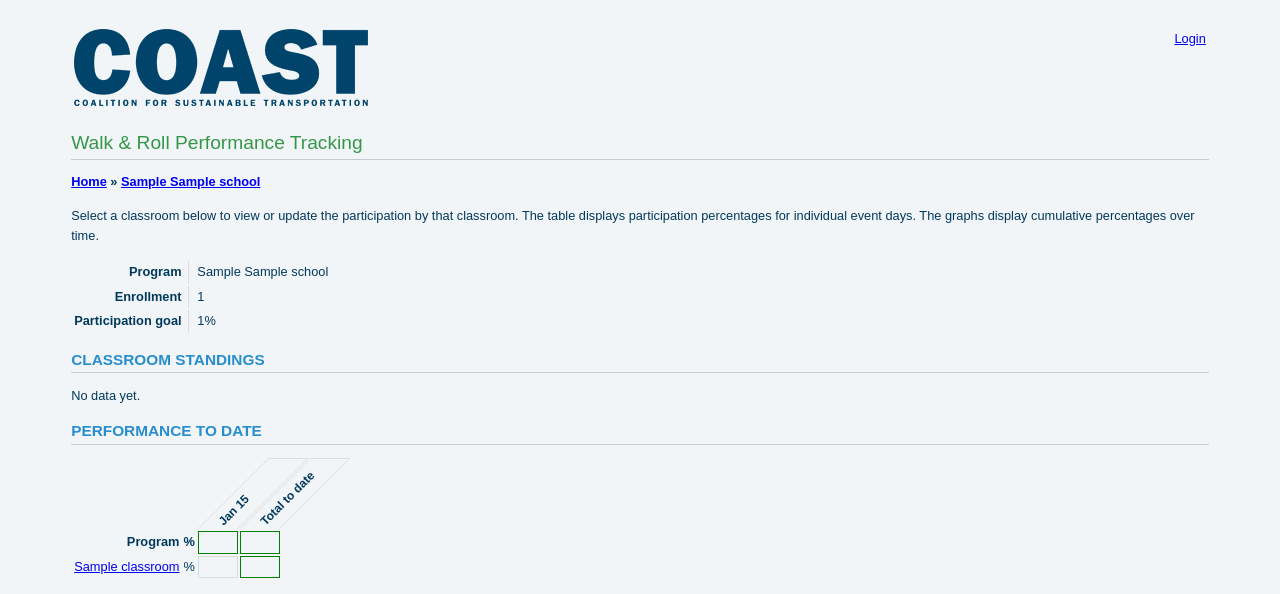
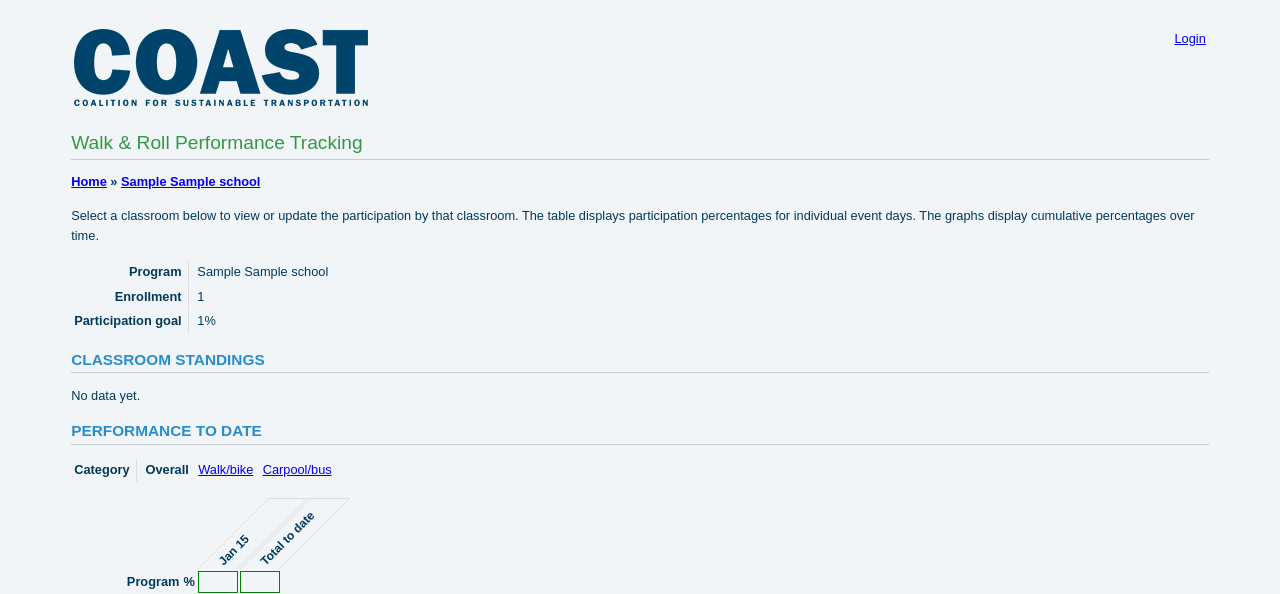
Before and after one commit to gjanee/wrpt, a Django app: page /program/1 in a window 1280 px wide. Shown: the top 594 px of the page. Run offline with Django 3.2, Linux system fonts and the light colour scheme; tables that the repository leaves empty hold one stand-in row (values such as "Sample post"); lists and menus that the app fills with data are empty; some libraries are stand-ins or nearby versions.

Commit message:
Added category tabs to the program page.

```diff
--- a/coast_wrpt/static/style.css
+++ b/coast_wrpt/static/style.css
@@ -44,6 +44,10 @@ span.note {
 
 span.error {
   color: red;
+}
+
+span.selected {
+  font-weight: bold;
 }
 
 table.form th {
--- a/wrpt/templates/wrpt/classroom.html
+++ b/wrpt/templates/wrpt/classroom.html
@@ -2,6 +2,8 @@
 
 {% comment %}
 Variables:
+  user = WrptUser
+  messages = [str, ...]
   program = Program
   classroom = Classroom
   form = CountForm
--- a/wrpt/templates/wrpt/program-n.html
+++ b/wrpt/templates/wrpt/program-n.html
@@ -11,12 +11,16 @@ Variables:
     dates = [EventDate, ...]
     data = [ProgramStats, ...]
     lastStats = ProgramStats # last entry in above not in future or None
+    attr = str # category attribute
+    cumAttr = str # same, cumulative
     classroomData = [(classroom, lastStats, [ClassroomStats, ...]), ...]
     classroomDataRanked = same
     tableSlices = [str, ...]
     graphs = [...] # see chart.html
     standingsStatement = str
 {% endcomment %}
+
+{% load wrpt %}
 
 {% block subbody %}
 
@@ -77,12 +81,10 @@ to work.
 <th class="left-header overall-row">Program</th>
 <th class="left-header overall-row">%</th>
 {% for d in data|slice:slice %}
-<td class="overall-row">
-{% if d.combinedPct != None %}{{ d.combinedPct }}{% endif %}
-</td>
+<td class="overall-row">{% getattr_or_empty d attr %}</td>
 {% endfor %}
 {% if forloop.last %}
-<td class="overall-row">{{ lastStats.combinedCumPct }}</td>
+<td class="overall-row">{% getattr_or_empty lastStats cumAttr %}</td>
 {% endif %}
 </tr>
 {% for r in classroomData %}
@@ -91,10 +93,10 @@ to work.
 href="{% url "classroom" r.0.pk %}">{{ r.0 }}</a></th>
 <th class="left-header">%</th>
 {% for d in r.2|slice:slice %}
-<td>{% if d.combinedPct != None %}{{ d.combinedPct }}{% endif %}</td>
+<td>{% getattr_or_empty d attr %}</td>
 {% endfor %}
 {% if forloop.parentloop.last %}
-<td class="overall-row">{{ r.1.combinedCumPct }}</td>
+<td class="overall-row">{% getattr_or_empty r.1 cumAttr %}</td>
 {% endif %}
 </tr>
 {% endfor %}
--- a/wrpt/templates/wrpt/program.html
+++ b/wrpt/templates/wrpt/program.html
@@ -1,4 +1,12 @@
 {% extends "base.html" %}
+
+{% comment %}
+Variables:
+  program = Program
+  hasData = bool
+  if hasData:
+    classroomDataRanked = [tuple, ...]
+{% endcomment %}
 
 {% block javascript %}
 {% if hasData %}
@@ -22,6 +30,28 @@ is necessary to reference the path indirectly.
 <h2>Classroom standings</h2>
 
 {% if hasData and classroomDataRanked %}
+{% if program.splitCounts %}
+<table class="form">
+<tr>
+<th>Category</th>
+{% if category == "overall" %}
+<td><span class="selected">Overall</span></td>
+{% else %}
+<td><a href="{% url "program" program.pk %}">Overall</a></td>
+{% endif %}
+{% if category == "walk/bike" %}
+<td><span class="selected">Walk/bike</span></td>
+{% else %}
+<td><a href="{% url "program" program.pk %}?c=a">Walk/bike</a></td>
+{% endif %}
+{% if category == "carpool/bus" %}
+<td><span class="selected">Carpool/bus</span></td>
+{% else %}
+<td><a href="{% url "program" program.pk %}?c=i">Carpool/bus</a></td>
+{% endif %}
+</tr>
+</table>
+{% endif %}
 {% block standings %}{% endblock %}
 <div id="standings_chart" class="chart"></div>
 {% else %}
@@ -31,6 +61,28 @@ is necessary to reference the path indirectly.
 <h2>Performance to date</h2>
 
 {% if hasData %}
+{% if program.splitCounts %}
+<p><table class="form">
+<tr>
+<th>Category</th>
+{% if category == "overall" %}
+<td><span class="selected">Overall</span></td>
+{% else %}
+<td><a href="{% url "program" program.pk %}">Overall</a></td>
+{% endif %}
+{% if category == "walk/bike" %}
+<td><span class="selected">Walk/bike</span></td>
+{% else %}
+<td><a href="{% url "program" program.pk %}?c=a">Walk/bike</a></td>
+{% endif %}
+{% if category == "carpool/bus" %}
+<td><span class="selected">Carpool/bus</span></td>
+{% else %}
+<td><a href="{% url "program" program.pk %}?c=i">Carpool/bus</a></td>
+{% endif %}
+</tr>
+</table></p> {% comment %} The <p> improves the spacing. {% endcomment %}
+{% endif %}
 {% block table %}{% endblock %}
 <div id="program_chart" class="chart"></div>
 {% else %}
--- a/wrpt/templatetags/wrpt.py
+++ b/wrpt/templatetags/wrpt.py
@@ -9,5 +9,9 @@ from django import template
 register = template.Library()
 
 @register.simple_tag
+def getattr_or_empty (object, attr):
+  return getattr(object, attr, "")
+
+@register.simple_tag
 def getattr_or_null (objectList, index, attr):
   return getattr(objectList[index], attr, "null")
--- a/wrpt/views.py
+++ b/wrpt/views.py
@@ -231,10 +231,10 @@ def classroom (request, id):
         [("Participation", context["data"], "combinedCumPct")]
   return render(request, "wrpt/classroom.html", context)
 
-def rank (classroomDataTuple):
-  return classroomDataTuple[1].combinedCumPct
+def rank (classroomDataTuple, cumAttr):
+  return getattr(classroomDataTuple[1], cumAttr)
 
-def addProgramData (context, program, classrooms):
+def addProgramData (context, program, classrooms, cumAttr):
   dates = EventDate.objects.filter(
     schedule=program.schedule).order_by("date")
   map = dict(((c.classroom.pk, c.eventDate.pk), c)\
@@ -272,8 +272,8 @@ def addProgramData (context, program, classrooms):
     if lastIndex >= 0:
       context["lastStats"] = context["data"][lastIndex]
       context["classroomDataRanked"] = sorted(
-        [t for t in context["classroomData"] if rank(t) > 0],
-        key=lambda t: -rank(t))[:maximumRankedClassrooms]
+        [t for t in context["classroomData"] if rank(t, cumAttr) > 0],
+        key=lambda t: -rank(t, cumAttr))[:maximumRankedClassrooms]
     else:
       context["lastStats"] = None
       context["classroomDataRanked"] = []
@@ -285,10 +285,11 @@ def addProgramData (context, program, classrooms):
         min((i+1)*maximumTableWidth, len(dates))))
     context["tableSlices"] = slices
 
-def addStandingsStatement (context):
+def addStandingsStatement (context, cumAttr):
   ldquo, rdquo = "\u201C", "\u201D"
-  best = rank(context["classroomDataRanked"][0])
-  leaders = [t for t in context["classroomDataRanked"] if rank(t) == best]
+  best = rank(context["classroomDataRanked"][0], cumAttr)
+  leaders = [t for t in context["classroomDataRanked"]\
+    if rank(t, cumAttr) == best]
   if len(leaders) == 1:
     who = "classroom %s%s%s leads" % (ldquo, leaders[0][0].name, rdquo)
   else:
@@ -315,20 +316,33 @@ def program (request, id):
   elif len(classrooms) == 1 and classrooms[0].name == "entire school":
     return redirect("classroom", id=classrooms[0].pk)
   else:
+    if request.GET.get("c") == "a":
+      category = "walk/bike"
+      attr = "activePct"
+      cumAttr = "activeCumPct"
+    elif request.GET.get("c") == "i":
+      category = "carpool/bus"
+      attr = "inactivePct"
+      cumAttr = "inactiveCumPct"
+    else:
+      category = "overall"
+      attr = "combinedPct"
+      cumAttr = "combinedCumPct"
     totalEnrollment = sum(c.enrollment for c in classrooms)
     context = { "program": program, "classrooms": classrooms,
-      "totalEnrollment": totalEnrollment }
-    addProgramData(context, program, classrooms)
+      "category": category, "totalEnrollment": totalEnrollment,
+      "attr": attr, "cumAttr": cumAttr }
+    addProgramData(context, program, classrooms, cumAttr)
     if context["hasData"]:
       context["graphs"] = [{ "name": "program_chart", "yAxisLabel": "program",
       "plotGoal": True,
-      "series": [("Participation", context["data"], "combinedCumPct")] }]
+      "series": [("Participation", context["data"], cumAttr)] }]
       if len(context["classroomDataRanked"]) > 0:
         context["graphs"].append({ "name": "standings_chart",
         "yAxisLabel": "classroom", "plotGoal": False,
-        "series": [(classroom.name, l, "combinedCumPct")\
+        "series": [(classroom.name, l, cumAttr)\
         for classroom, _, l in context["classroomDataRanked"]] })
-        addStandingsStatement(context)
+        addStandingsStatement(context, cumAttr)
     return render(request, "wrpt/program-n.html", context)
 
 @staff_member_required
```
